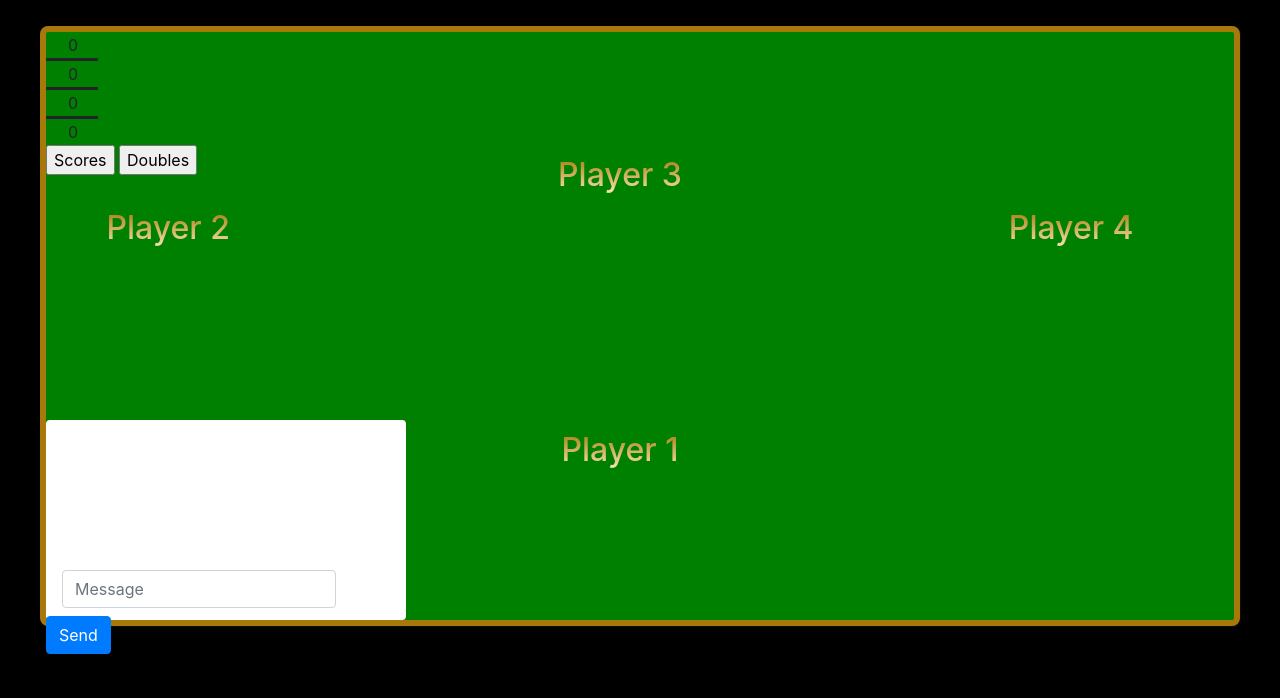
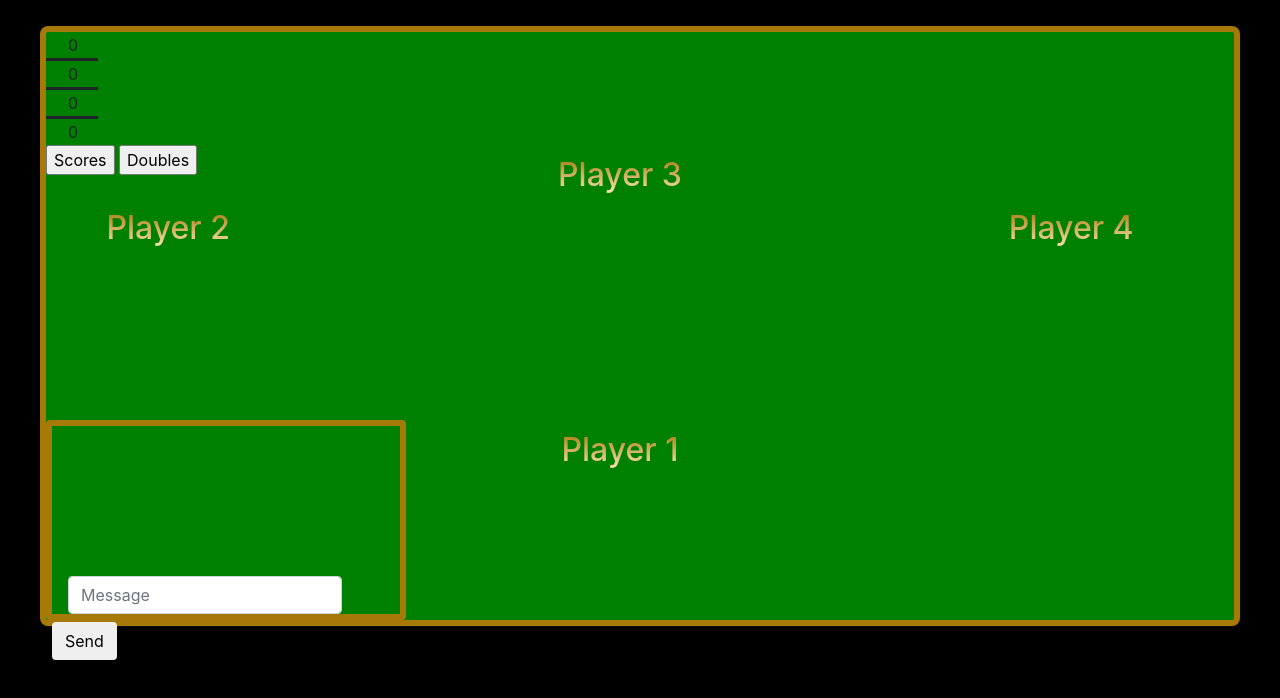
Before and after one commit to ng68/CS-30700-Barbu-Online, a website: page frontGame/frontGame.html in a window 1280 px wide. Shown: the part 74-772 px from the top of the page. Drawn offline with nearby package versions, Linux system fonts and the light colour scheme; no server answers.

Commit message:
Updated message area UI

```diff
--- a/frontGame/frontGame.css
+++ b/frontGame/frontGame.css
@@ -159,7 +159,7 @@ a:visited {color:blue;}
 }
 
 #messageCard {
-	background-color: white;
+	border:solid 6px #A67909;
 	height: 200px;
 	width: 360px;
 	position: absolute;
--- a/frontGame/frontGame.html
+++ b/frontGame/frontGame.html
@@ -36,7 +36,7 @@
 						-->
 				    <input type="text" class="form-control" id="message-input" placeholder="Message">
 				  </div>
-				  <button type="submit" id="send-message-btn" class="btn btn-primary mb-2">Send</button>
+				  <button type="submit" id="send-message-btn" class="btn mb-2">Send</button>
 				</div>
 			</form>
 		</div>
--- a/frontGame/frontGame.js
+++ b/frontGame/frontGame.js
@@ -77,7 +77,7 @@ document.getElementById("p3").addEventListener('click', e => {
         lobbyname : lobby
     });
 });
-*/
+
 document.getElementById("p4").addEventListener('click', e => {
     user = "p4";
     socket.emit('player-info', {
@@ -85,7 +85,7 @@ document.getElementById("p4").addEventListener('click', e => {
         lobbyname : lobby
     });
 });
-
+*/
 
 // Code for switching between the score card and doubles table
 var tableA = document.getElementById("scoretable");
```
